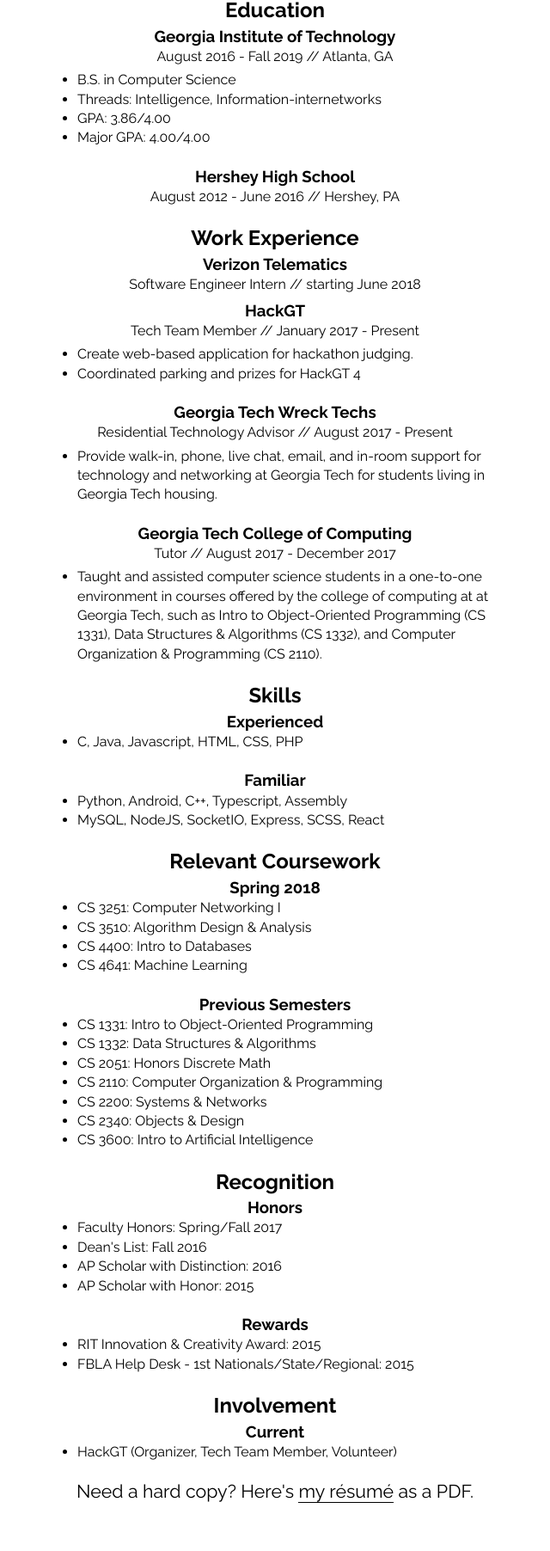
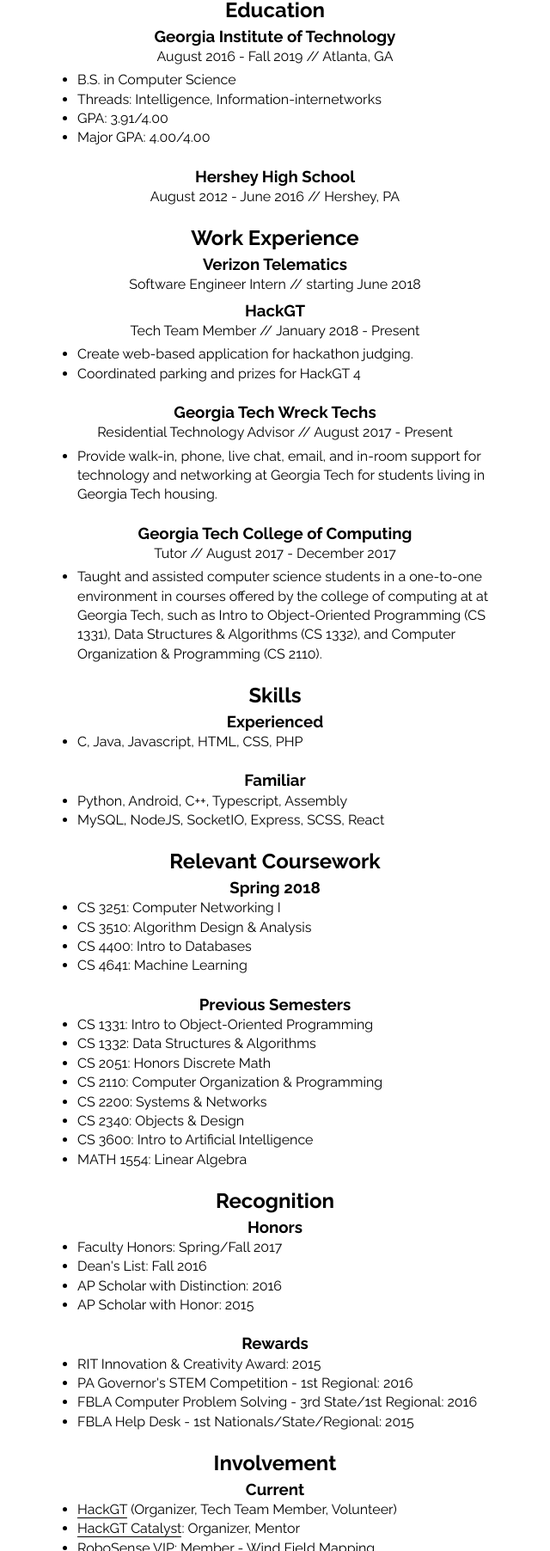
Before and after one commit to NameThatFollows/website, a plain HTML site: page resume.html in a window 1280 px wide. Shown: the part 200-2004 px from the top of the page at 86% size, without its empty margins (320-960 px from the left). Drawn offline with Linux system fonts and the light colour scheme.

Commit message:
Misc. updates

```diff
--- a/resume.html
+++ b/resume.html
@@ -33,7 +33,7 @@
                     <ul>
                         <li>B.S. in Computer Science</li>
                         <li>Threads: Intelligence, Information-internetworks</li>
-                        <li>GPA: 3.86/4.00</li>
+                        <li>GPA: 3.91/4.00</li>
                         <li>Major GPA: 4.00/4.00</li>
                     </ul>
 
@@ -47,7 +47,7 @@
                     <h4>Software Engineer Intern // starting June 2018</h4>
 
                     <h3>HackGT</h3>
-                    <h4>Tech Team Member // January 2017 - Present</h4>
+                    <h4>Tech Team Member // January 2018 - Present</h4>
                     <ul>
                         <li>Create web-based application for hackathon judging.</li>
                         <li>Coordinated parking and prizes for HackGT 4</li>
@@ -99,6 +99,7 @@
                         <li>CS 2200: Systems & Networks</li>
                         <li>CS 2340: Objects & Design</li>
                         <li>CS 3600: Intro to Artificial Intelligence</li>
+                        <li>MATH 1554: Linear Algebra</li>
                     </ul>
                 </div>
 
@@ -115,6 +116,8 @@
                     <h3>Rewards</h3>
                     <ul>
                         <li>RIT Innovation & Creativity Award: 2015</li>
+                        <li>PA Governor's STEM Competition - 1st Regional: 2016</li>
+                        <li>FBLA Computer Problem Solving - 3rd State/1st Regional: 2016</li>
                         <li>FBLA Help Desk - 1st Nationals/State/Regional: 2015</li>
                     </ul>
                 </div>
@@ -123,7 +126,9 @@
                     <h2>Involvement</h2>
                     <h3>Current</h3>
                     <ul>
-                        <li>HackGT (Organizer, Tech Team Member, Volunteer)</li>
+                        <li><a href="https://hack.gt" target="_blank">HackGT</a> (Organizer, Tech Team Member, Volunteer)</li>
+                        <li><a href="https://catalyst.hack.gt/" target="_blank">HackGT Catalyst</a>: Organizer, Mentor</li>
+                        <li><a href="http://www.vip.gatech.edu/teams/robosense" target="_blank">RoboSense VIP</a>: Member - Wind Field Mapping</li>
                     </ul>
                 </div>
 
```
Also changed, not shown: index.html (+3 -1 lines), projects.html (+1 -1 lines).
